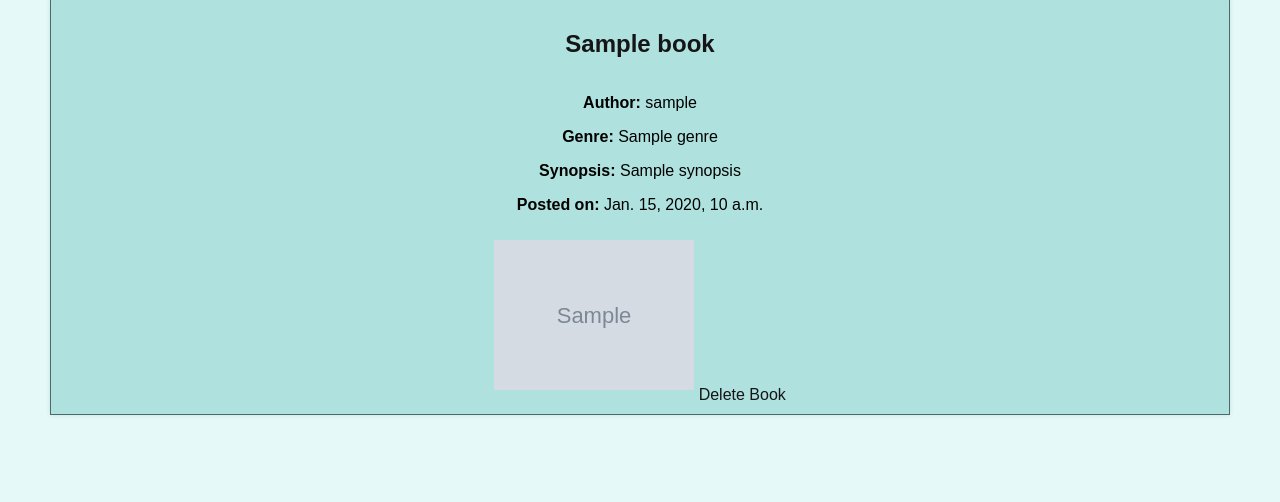
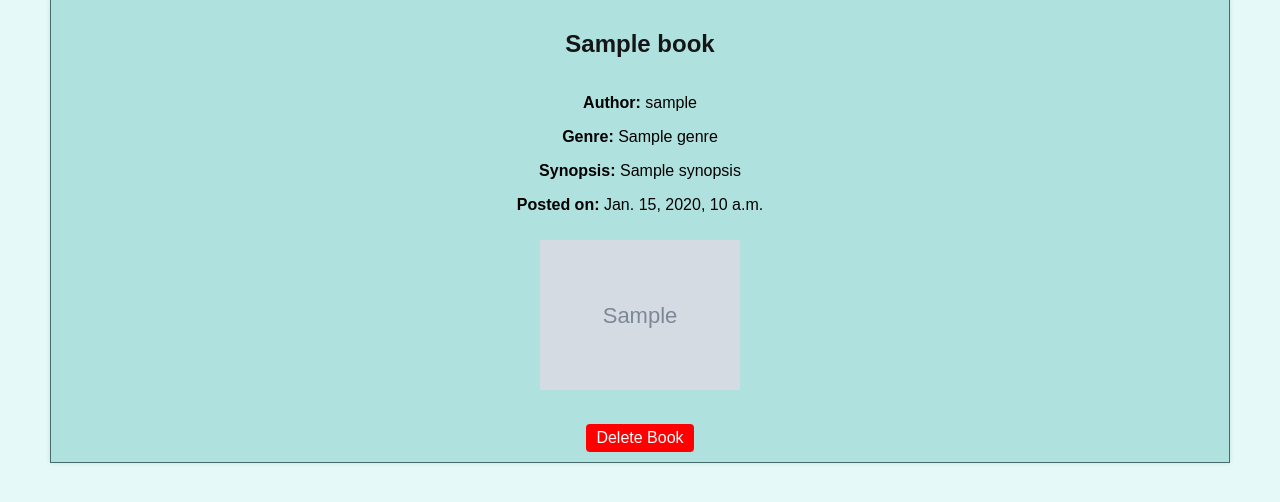
Before and after one commit to AleksandarMaznev/websiteprojectdjango, a Django app: template templates/web/profile.html in a window 1280 px wide. Shown: the part 99-601 px from the top of the page. Run offline with Django 3.2, Linux system fonts and the light colour scheme; the template is opened without the code that fills it: most values are stand-ins (such as "Sample title", 1, 10 or a date in 2020); grey boxes marked "Sample" are stand-in pictures.

Commit message:
loads of updates

```diff
--- a/static/styles/library.css
+++ b/static/styles/library.css
@@ -41,3 +41,17 @@ ul {
     padding: 5px 10px;
     border-radius: 4px;
 }
+
+.delete-button{
+    display: block;
+    margin-top: 10px;
+}
+.delete-button a{
+    display: inline-block;
+    margin-top: 10px;
+    text-decoration: none;
+    background-color: red;
+    color: #fff;
+    padding: 5px 10px;
+    border-radius: 4px;
+}
--- a/static/styles/post_book.css
+++ b/static/styles/post_book.css
@@ -6,6 +6,7 @@ body {
     min-height: 100vh;
     margin: 0;
 
+
 }
 
 .post-book {
@@ -13,6 +14,7 @@ body {
     justify-content: center;
     flex-direction: column;
     align-items: center;
+    /*margin: 1em;*/
 }
 
 /* Style for the h1 element */
@@ -42,3 +44,5 @@ textarea {
     resize: vertical;
 
 }
+
+.post-book
--- a/templates/web/profile.html
+++ b/templates/web/profile.html
@@ -4,6 +4,7 @@
 <html lang="en">
 <head>
     {% include 'web/styles.html' %}
+{#    <link rel="stylesheet" href="{% static profile %}">#}
     <meta charset="UTF-8">
     <meta name="viewport"
           content="width=device-width, user-scalable=no, initial-scale=1.0, maximum-scale=1.0, minimum-scale=1.0">
```
